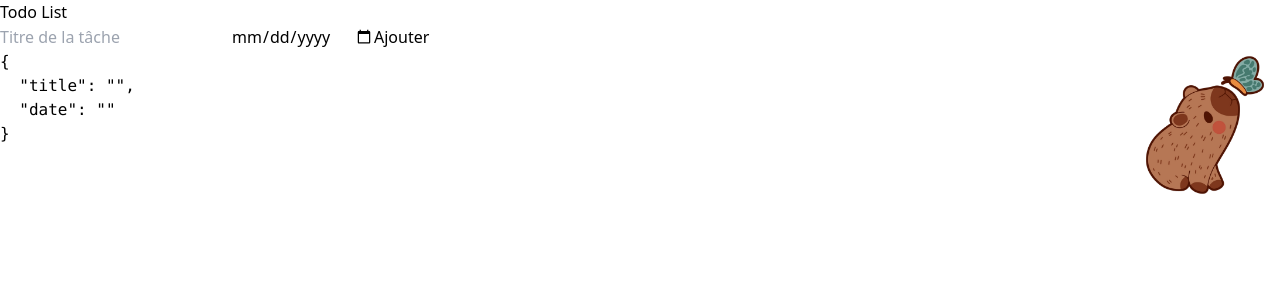
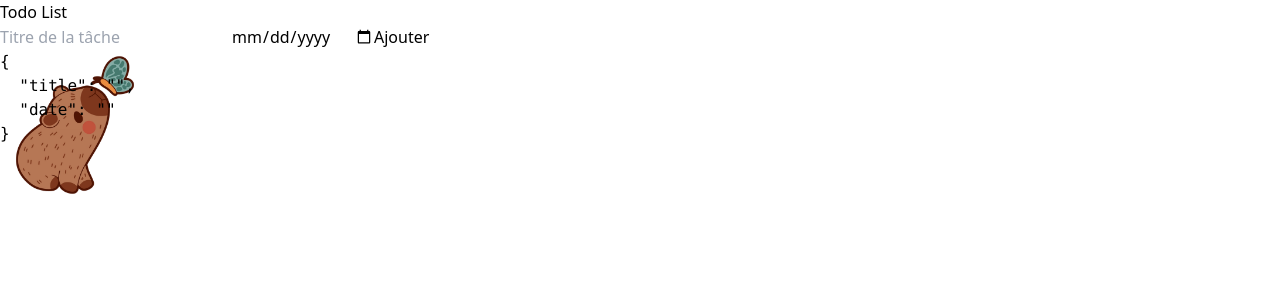
Before and after one commit to Guiton1er/devops-app, a React (Vite) app: page / in a window 1280 px wide. Shown: the top 300 px of the page. Built offline with nearby package versions, Linux system fonts and the light colour scheme.

Commit message:
capy corrected

```diff
--- a/src/App.css
+++ b/src/App.css
@@ -6,7 +6,7 @@
   transition: 2000ms;
   position: absolute;
   z-index: -1;
-  right: 0px;
+  left: 0px;
 }
 
 img.capyAppear {
@@ -20,6 +20,6 @@ img.capyAppear {
 
 .makeItAppear:hover .capyAppear {
   transition: 2000ms;
-  transform: rotate(0deg);
-  right: 140px;
+  transform: rotate(20deg);
+  left: 100%;
 }
```
